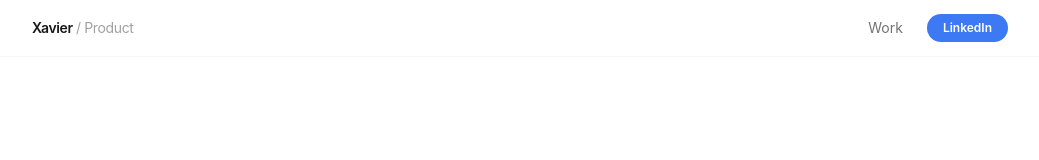
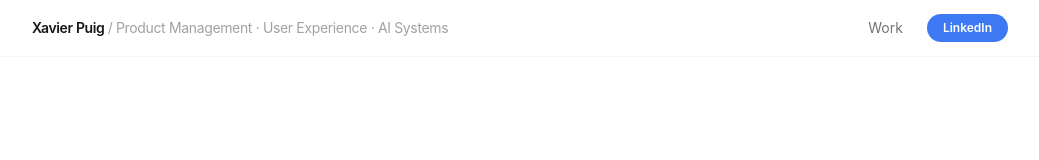
Before and after one commit to zeropandes04/portfolio_website, a Next.js app: page / in a window 1280 px wide. Shown: the top 160 px of the page, without its empty margins (120-1159 px from the left). Built offline with nearby package versions, Linux system fonts and the light colour scheme; no server answers.

Commit message:
update header name and tagline to Xavier Puig / Product Management · User Experience · AI Systems

```diff
--- a/src/components/Header.tsx
+++ b/src/components/Header.tsx
@@ -9,7 +9,7 @@ export function Header() {
           href="/"
           className="font-semibold text-neutral-900 tracking-tight text-sm transition-opacity hover:opacity-70"
         >
-          {profile.name.split(" ")[0]} <span className="text-neutral-400 font-normal">/ Product</span>
+          Xavier Puig <span className="text-neutral-400 font-normal">/ Product Management · User Experience · AI Systems</span>
         </Link>
 
         <nav className="flex items-center gap-6 text-sm">
```
